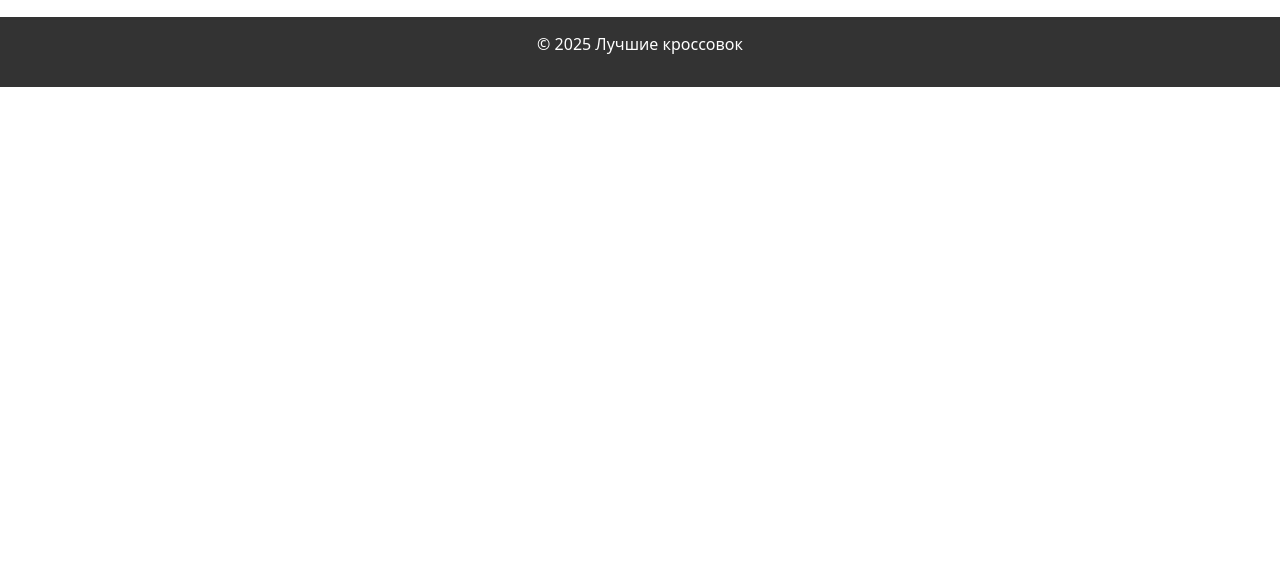
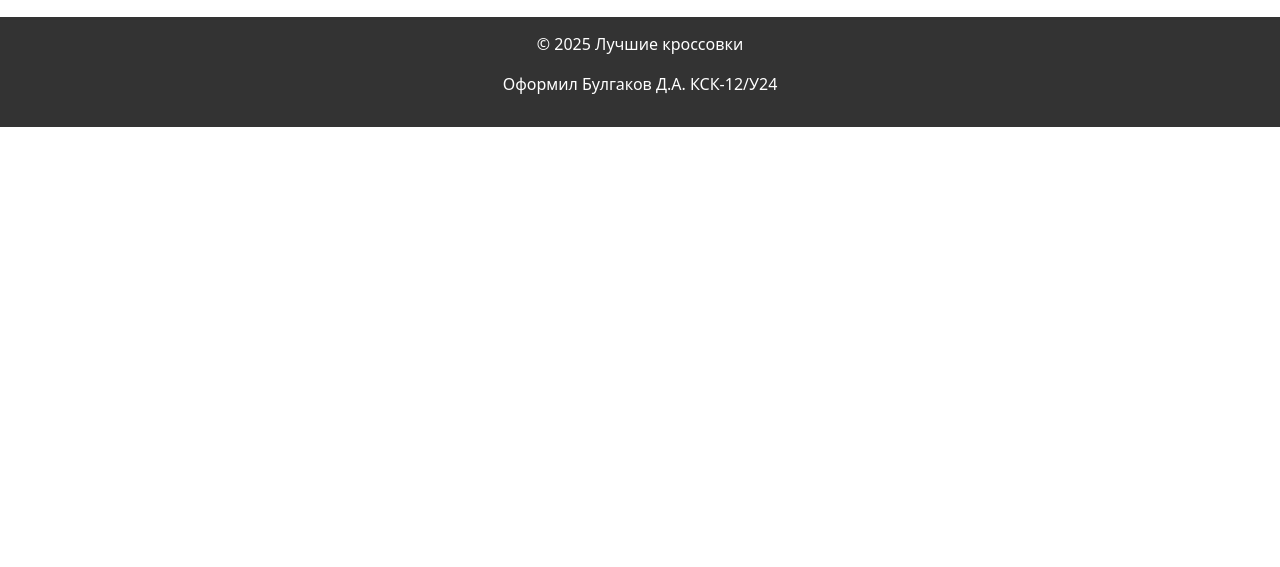
Before and after one commit to dan4ik14/my-sneakers-website, a plain HTML site: page index.html in a window 1280 px wide. Shown: the part 233-800 px from the top of the page. Drawn offline with nearby package versions, Linux system fonts and the light colour scheme.

Commit message:
Update index.html

```diff
--- a/index.html
+++ b/index.html
@@ -25,8 +25,10 @@
     </main>
 
     <footer class="footer">
-        <p>&copy; 2025 Лучшие кроссовок</p>
+        <p>&copy; 2025 Лучшие кроссовки</p>
+        <p>Оформил Булгаков Д.А. КСК-12/У24</p>
     </footer>
+
 
 </body>
 </html>
```
